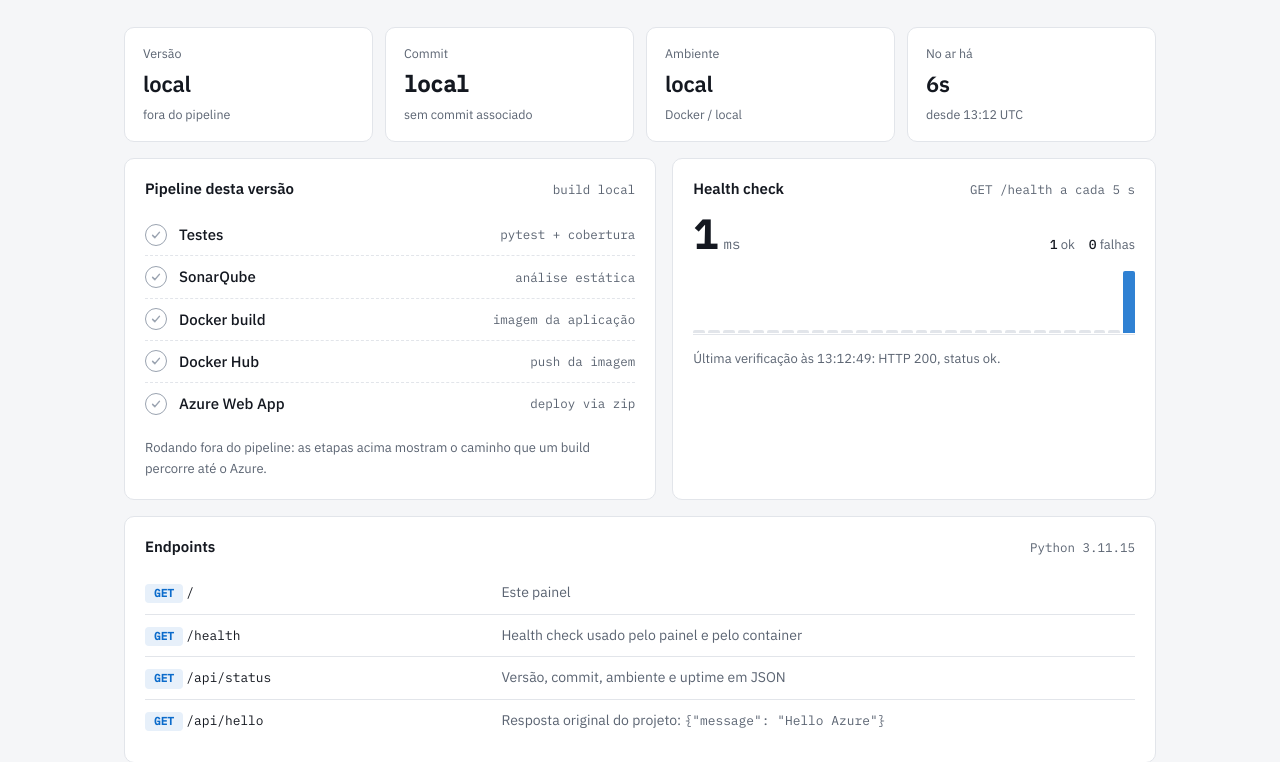
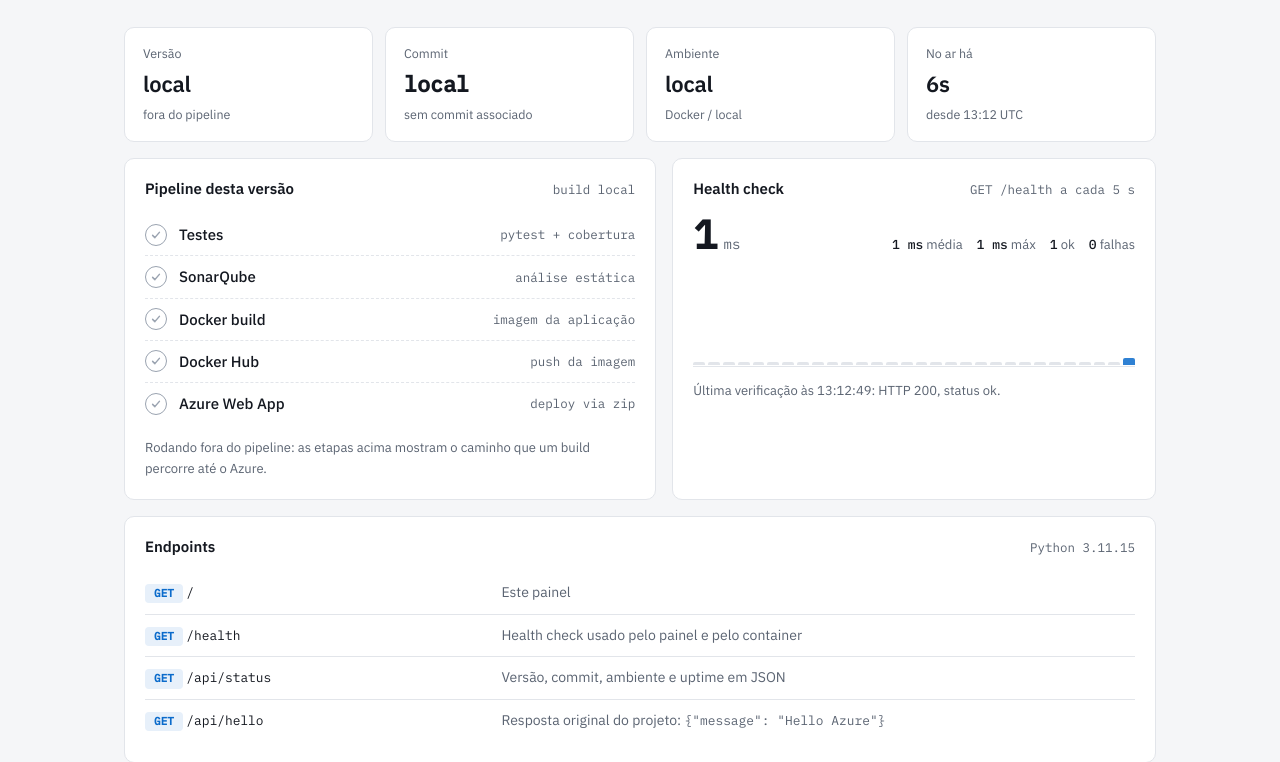
Before and after one commit to fiap-cloud-org/fiap-devops-gs1, a Flask app: page / in a window 1280 px wide. Shown: the part 250-1012 px from the top of the page. Run offline with Flask 3, Linux system fonts and the light colour scheme.

Commit message:
feat: média, máximo e escala estável no gráfico do health check

```diff
--- a/static/app.js
+++ b/static/app.js
@@ -12,6 +12,8 @@
   var latencyEl = document.getElementById("health-latency");
   var okEl = document.getElementById("health-ok");
   var failEl = document.getElementById("health-fail");
+  var avgEl = document.getElementById("health-avg");
+  var maxEl = document.getElementById("health-max");
   var lastEl = document.getElementById("health-last");
   var barsEl = document.getElementById("bars");
   var uptimeEl = document.getElementById("uptime");
@@ -28,8 +30,13 @@
   }
 
   function renderBars() {
-    var max = 1;
-    samples.forEach(function (x) { if (x.ok && x.ms > max) max = x.ms; });
+    // Escala = 3x a mediana (mínimo 20 ms): um pico isolado, como a primeira
+    // requisição, não achata as demais barras. Valores acima da escala ficam em 100%.
+    var times = samples.filter(function (x) { return x.ok; })
+      .map(function (x) { return x.ms; })
+      .sort(function (a, b) { return a - b; });
+    var median = times.length ? times[Math.floor(times.length / 2)] : 0;
+    var max = Math.max(20, median * 3);
     var html = "";
     for (var i = 0; i < HISTORY; i++) {
       var sample = samples[i - (HISTORY - samples.length)];
@@ -38,7 +45,7 @@
       } else if (!sample.ok) {
         html += '<span class="bar bar--fail" style="height:100%" title="falha"></span>';
       } else {
-        var pct = Math.max(8, Math.round((sample.ms / max) * 100));
+        var pct = Math.min(100, Math.max(8, Math.round((sample.ms / max) * 100)));
         html += '<span class="bar" style="height:' + pct + '%" title="' + sample.ms + ' ms"></span>';
       }
     }
@@ -49,6 +56,12 @@
     samples.push(sample);
     if (samples.length > HISTORY) samples.shift();
     if (sample.ok) ok++; else fail++;
+    var okSamples = samples.filter(function (x) { return x.ok; });
+    if (okSamples.length) {
+      var total = okSamples.reduce(function (acc, x) { return acc + x.ms; }, 0);
+      avgEl.textContent = Math.round(total / okSamples.length) + " ms";
+      maxEl.textContent = Math.max.apply(null, okSamples.map(function (x) { return x.ms; })) + " ms";
+    }
     okEl.textContent = ok;
     failEl.textContent = fail;
     pill.dataset.state = sample.ok ? "ok" : "fail";
--- a/static/style.css
+++ b/static/style.css
@@ -120,9 +120,9 @@ section.panel { margin-bottom: 16px; }
 .health { display: flex; align-items: flex-end; justify-content: space-between; gap: 12px; }
 .health__value { font: 600 40px/1 var(--mono); letter-spacing: -0.03em; }
 .health__unit { color: var(--muted); font: 14px var(--mono); margin-left: 4px; }
-.health__stats { display: flex; gap: 14px; color: var(--muted); font-size: 13px; }
+.health__stats { display: flex; flex-wrap: wrap; justify-content: flex-end; gap: 6px 14px; color: var(--muted); font-size: 13px; }
 .health__stats b { color: var(--ink); font-family: var(--mono); font-weight: 500; }
-.bars { display: flex; align-items: flex-end; gap: 3px; height: 64px; margin-top: 16px; padding-bottom: 1px; border-bottom: 1px solid var(--line); }
+.bars { display: flex; align-items: flex-end; gap: 3px; height: 96px; margin-top: 16px; padding-bottom: 1px; border-bottom: 1px solid var(--line); }
 .bar { flex: 1 1 0; min-height: 3px; border-radius: 2px 2px 0 0; background: var(--accent); opacity: 0.85; transition: height 0.3s ease; }
 .bar--fail { background: var(--fail); }
 .bar--empty { background: var(--line); opacity: 1; }
--- a/templates/index.html
+++ b/templates/index.html
@@ -95,6 +95,8 @@
             <span class="health__unit">ms</span>
           </div>
           <div class="health__stats">
+            <span><b id="health-avg">--</b> média</span>
+            <span><b id="health-max">--</b> máx</span>
             <span><b id="health-ok">0</b> ok</span>
             <span><b id="health-fail">0</b> falhas</span>
           </div>
```
